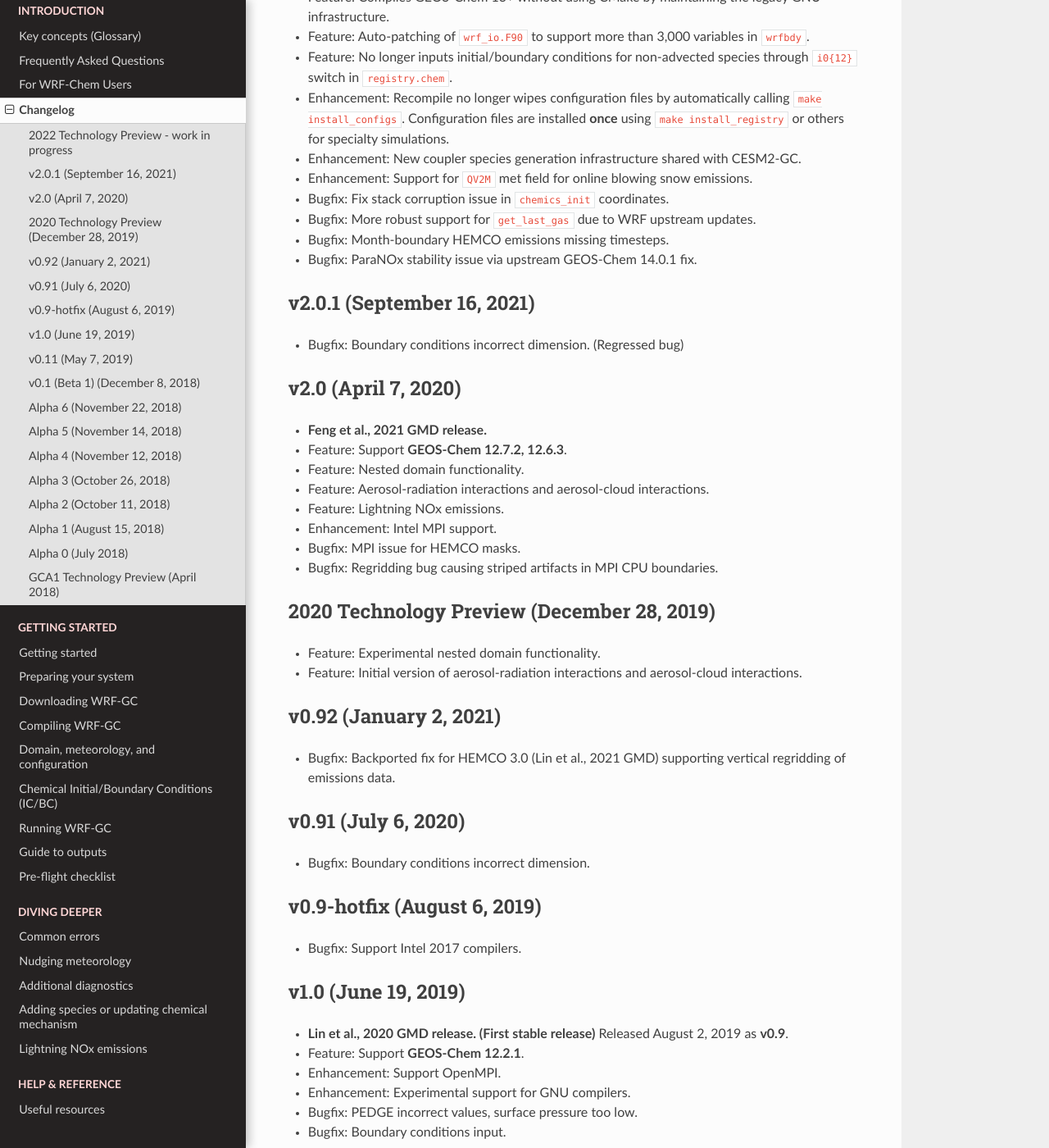
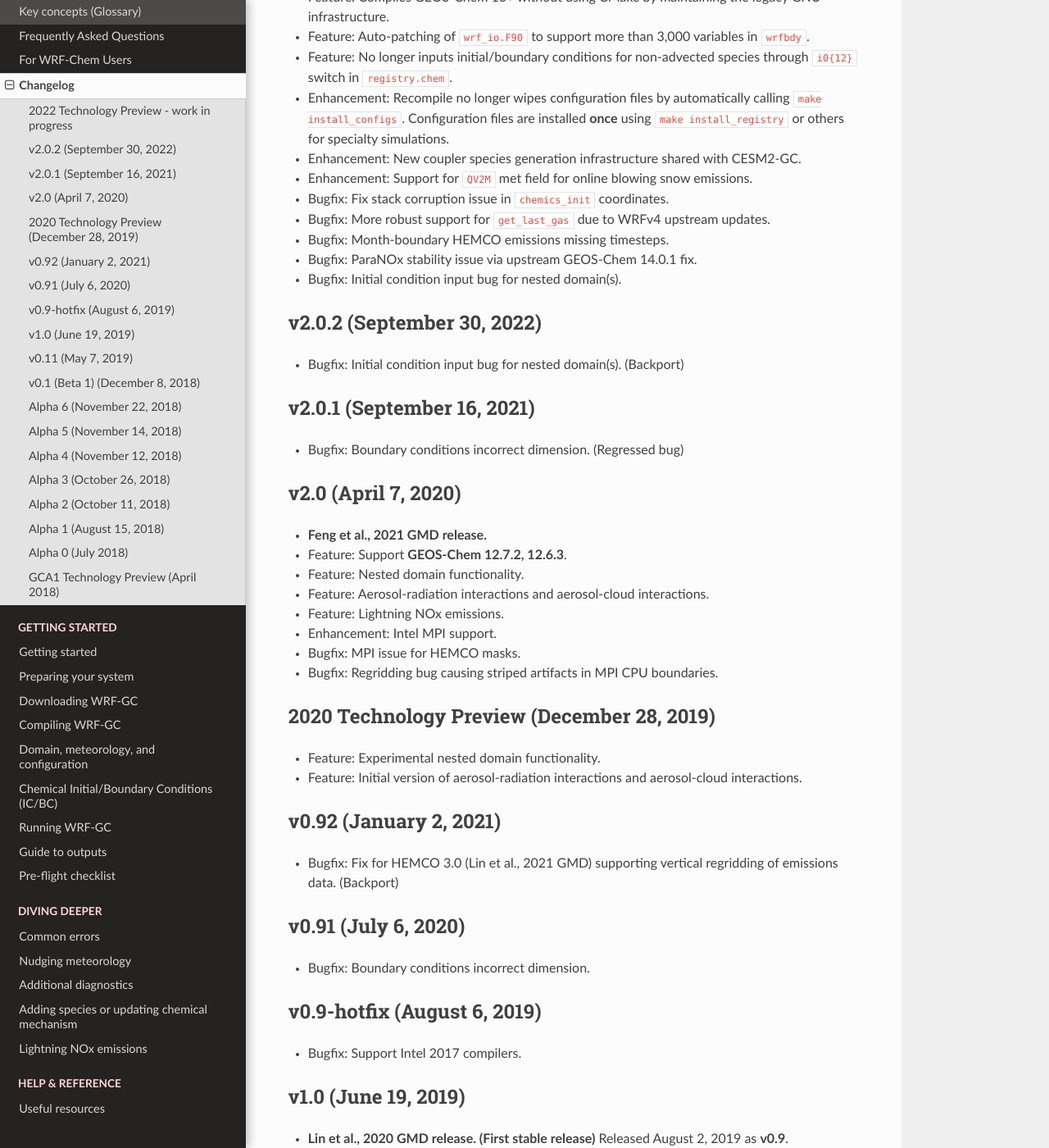
Before and after one commit to WRF-GC/documentation, a Sphinx documentation site: the page built from docs/source/changelog.rst, in a window 1280 px wide and 1400 px high, scrolled down 352 px. Shown: the whole window at 82% size. Built offline with Sphinx 7.4.7 and the Read the Docs theme 2.0.0, drawn with Linux system fonts in a browser that asks for light colours.

Commit message:
Add notes on ic. 9/30/22

```diff
--- a/docs/source/changelog.rst
+++ b/docs/source/changelog.rst
@@ -14,9 +14,14 @@
 * Enhancement: New coupler species generation infrastructure shared with CESM2-GC.
 * Enhancement: Support for ``QV2M`` met field for online blowing snow emissions.
 * Bugfix: Fix stack corruption issue in ``chemics_init`` coordinates.
-* Bugfix: More robust support for ``get_last_gas`` due to WRF upstream updates.
+* Bugfix: More robust support for ``get_last_gas`` due to WRFv4 upstream updates.
 * Bugfix: Month-boundary HEMCO emissions missing timesteps.
 * Bugfix: ParaNOx stability issue via upstream GEOS-Chem 14.0.1 fix.
+* Bugfix: Initial condition input bug for nested domain(s).
+
+v2.0.2 (September 30, 2022)
+----------------------------
+* Bugfix: Initial condition input bug for nested domain(s). (Backport)
 
 v2.0.1 (September 16, 2021)
 ----------------------------
@@ -40,7 +45,7 @@
 
 v0.92 (January 2, 2021)
 -----------------------
-* Bugfix: Backported fix for HEMCO 3.0 (Lin et al., 2021 GMD) supporting vertical regridding of emissions data.
+* Bugfix: Fix for HEMCO 3.0 (Lin et al., 2021 GMD) supporting vertical regridding of emissions data. (Backport)
 
 v0.91 (July 6, 2020)
 --------------------
--- a/docs/source/guide-4-wps-domain-real.rst
+++ b/docs/source/guide-4-wps-domain-real.rst
@@ -180,6 +180,8 @@
 
 By setting these switches to ``0`` (off) or ``1`` (on).
 
+If you have initial/boundary conditions, set ``chem_in_opt = 1`` for each domain and ``have_bcs_chem = .true.`` for domain 1, ``.false.`` otherwise.
+
 To configure some simple GEOS-Chem diagnostics, add options to ``&chem`` following the guide in :doc:`/extra-diagnostics`.
 
 Configuring WRF-GC - ``input.geos`` (or ``geoschem_config.yml``)
```
